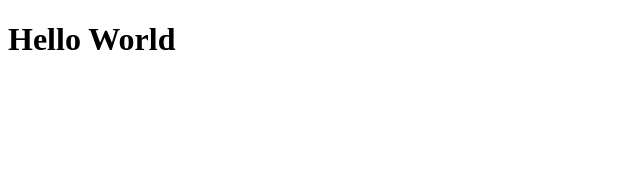
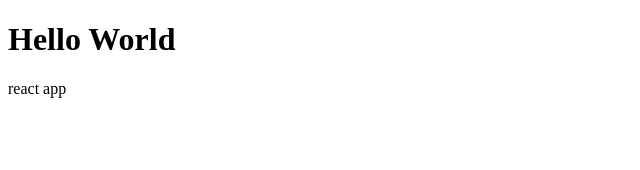
Before and after one commit to y-kei-yu/digital-business-card, a React (Vite) app: page / in a window 1280 px wide. Shown: the top 170 px of the page, without its empty margins (0-640 px from the left). Built offline with nearby package versions, Linux system fonts and the light colour scheme.

Commit message:
変更箇所がデプロイできているか

```diff
--- a/src/App.tsx
+++ b/src/App.tsx
@@ -2,6 +2,7 @@ function App() {
   return (
     <>
       <h1>Hello World</h1>
+      <p>react app</p>
     </>
   );
 }
```
Also changed, not shown: 1 other file (tests, documents, lock files or other folders).
